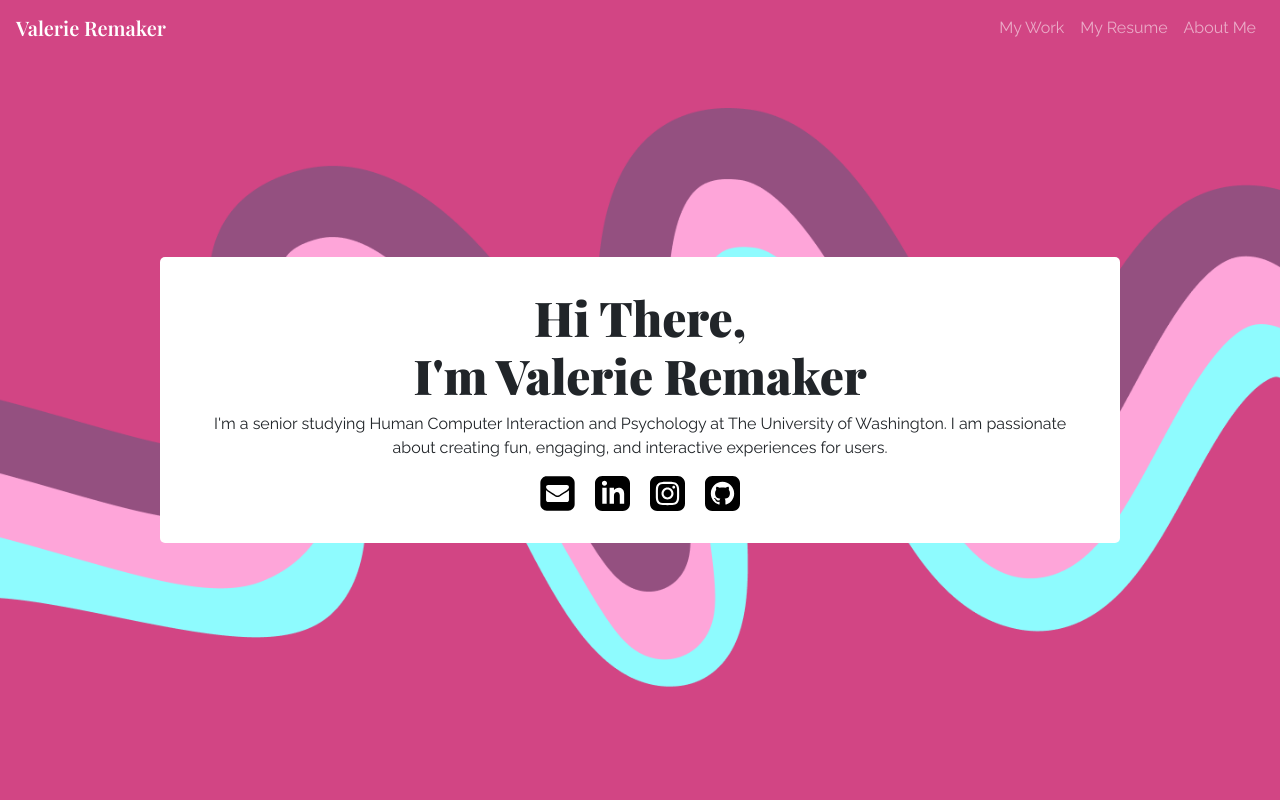
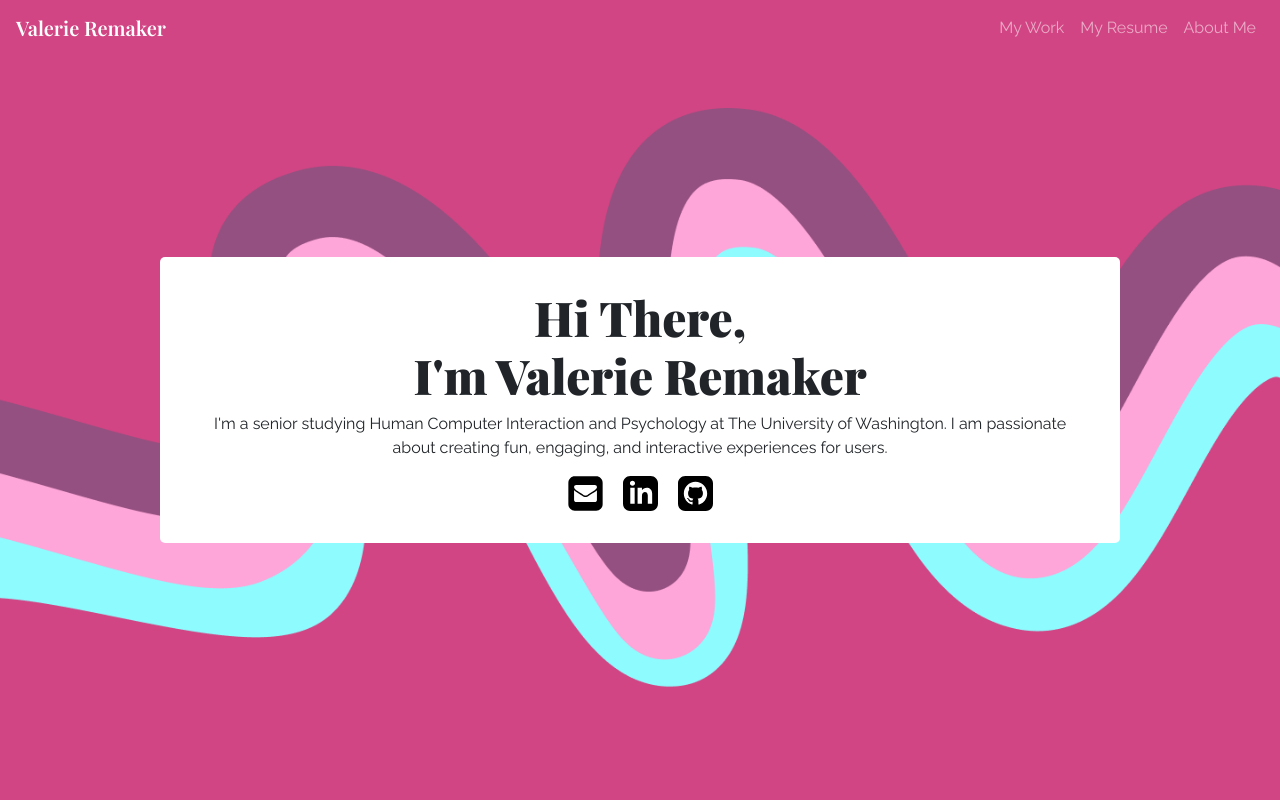
Before and after one commit to vremaker/portfolio, a Vue app: page / in a window 1280 px wide. Shown: the top 800 px of the page. Built offline with nearby package versions, Linux system fonts and the light colour scheme; a web font is replaced by a local one.

Commit message:
remove insta

```diff
--- a/src/views/Home.vue
+++ b/src/views/Home.vue
@@ -43,12 +43,12 @@
                 src="assets/linked.svg"
                 alt="Valerie Remaker's Linkedin"
             /></a>
-            <a href="https://www.instagram.com/valer_tree/" target="_blank"
+            <!--<a href="https://www.instagram.com/valer_tree/" target="_blank"
               ><img
                 class="icon"
                 src="assets/insta.svg"
                 alt="Valerie Remaker's Instagram"
-            /></a>
+            /></a> -->
             <a href="https://github.com/vremaker" target="_blank">
               <img
                 class="icon"
```
